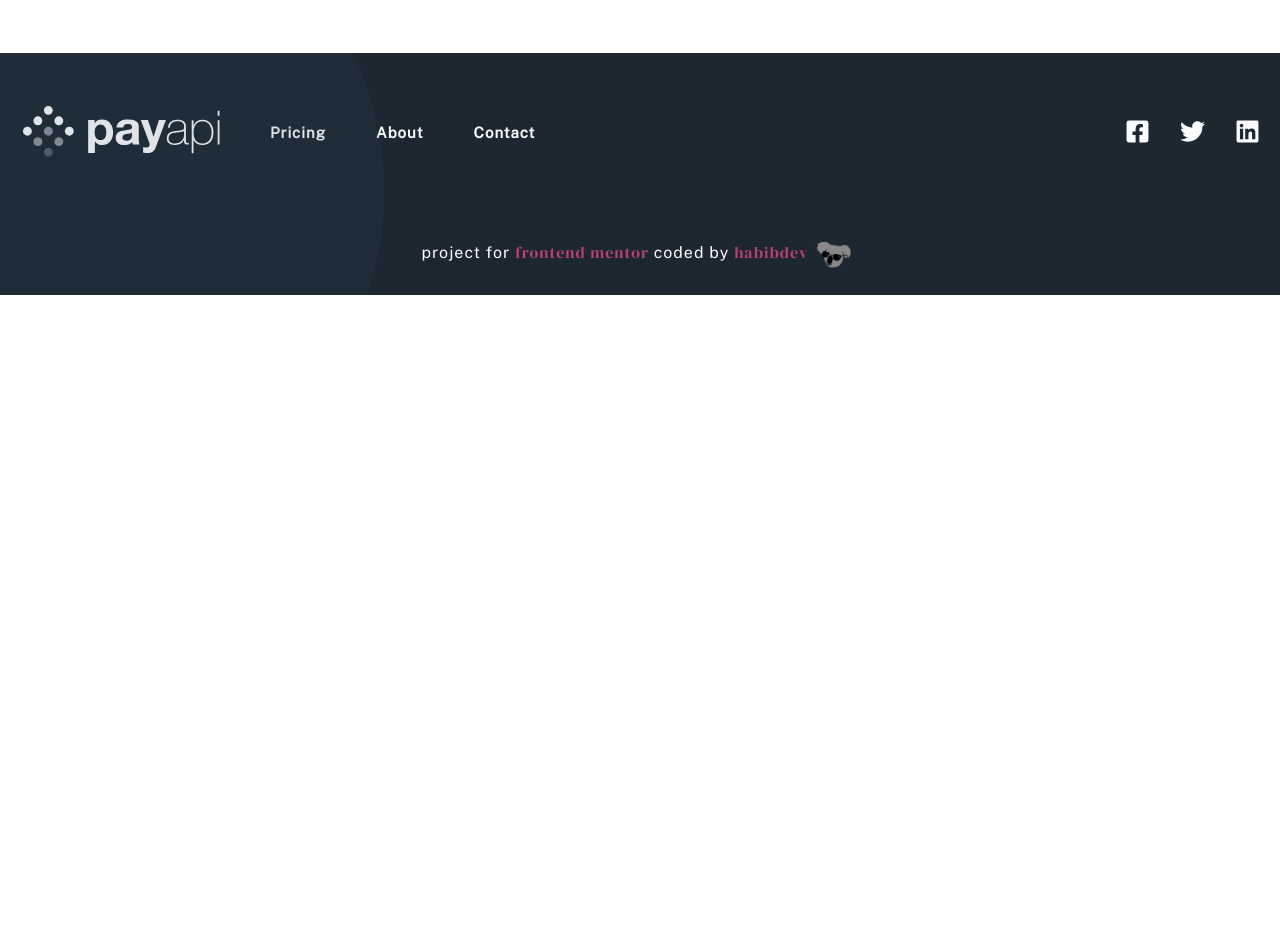
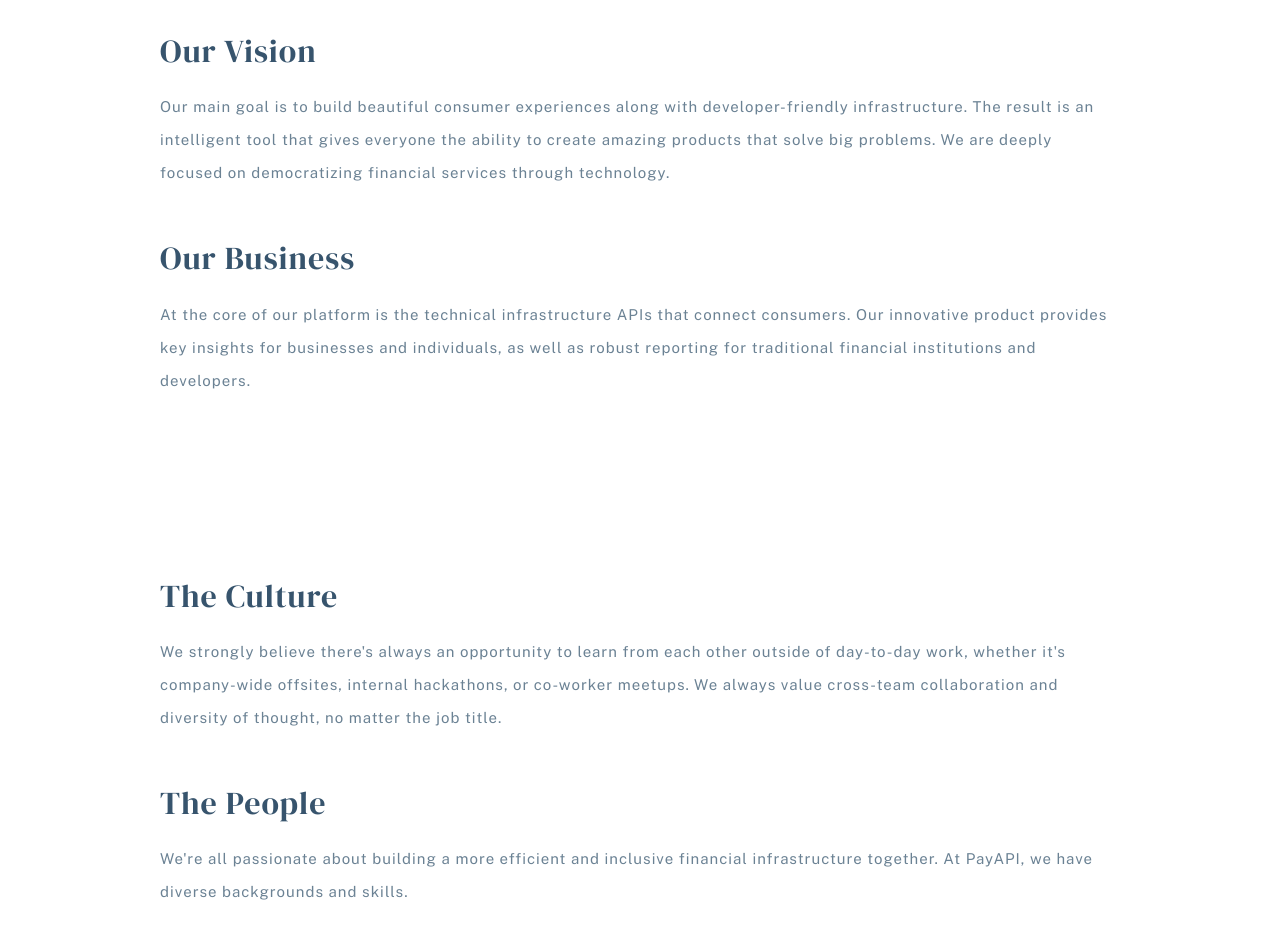
Before and after one commit to habibdev96/FEM-payapi-multi-page-website, a React (Create React App) app: page /About in a window 1280 px wide. Shown: the part 580-1532 px from the top of the page. Before the commit the page ends 875 px from the top, so only its background shows below. Built offline with nearby package versions, Linux system fonts and the light colour scheme.

Commit message:
created about company sections

```diff
--- /dev/null
+++ b/src/components/About/AboutCompany.js
@@ -0,0 +1,18 @@
+import styled from 'styled-components';
+import { AboutHeading } from '../styledElements/Headings';
+import Paragraph from '../styledElements/Paragraphs';
+
+const Article = styled.article`
+  margin: 3rem 0;
+`;
+
+const AboutCompany = ({ title, description }) => {
+  return (
+    <Article>
+      <AboutHeading>{title}</AboutHeading>
+      <Paragraph>{description}</Paragraph>
+    </Article>
+  );
+};
+
+export default AboutCompany;
--- /dev/null
+++ b/src/components/About/AboutCompanySections.js
@@ -0,0 +1,38 @@
+import { useState } from 'react';
+import styled from 'styled-components';
+import AboutCompany from './AboutCompany';
+import { aboutData } from '../../data';
+import { maxWidthSm, sectionSpacingSm } from '../../abstracts/Mixins';
+
+const Container = styled.div`
+  ${sectionSpacingSm}
+  ${maxWidthSm}
+`;
+
+export const AboutCompanyOne = () => {
+  const [aboutTop, setAboutTop] = useState(aboutData[0]);
+
+  return (
+    <section>
+      <Container>
+        {aboutTop.map((item) => (
+          <AboutCompany key={item.id} {...item} />
+        ))}
+      </Container>
+    </section>
+  );
+};
+
+export const AboutCompanyTwo = () => {
+  const [aboutBottom, setAboutBottom] = useState(aboutData[1]);
+
+  return (
+    <section>
+      <Container>
+        {aboutBottom.map((item) => (
+          <AboutCompany key={item.id} {...item} />
+        ))}
+      </Container>
+    </section>
+  );
+};
--- a/src/components/Pricing/PricingPlan.js
+++ b/src/components/Pricing/PricingPlan.js
@@ -49,7 +49,7 @@ const PricingPlan = ({ title, description, cost, features }) => {
       </div>
       <ul className='features'>
         {features.map((feat) => (
-          <li className='feature'>
+          <li className='feature' key={feat.id}>
             {feat.isAvailable && (
               <img
                 src={checkmarkIcon}
@@ -58,7 +58,6 @@ const PricingPlan = ({ title, description, cost, features }) => {
               />
             )}
             <span
-              key={feat.id}
               className={`feature-name ${!feat.isAvailable && 'unavailable'}`}
             >
               {feat.feature}
--- a/src/components/Shared/SubHero.js
+++ b/src/components/Shared/SubHero.js
@@ -5,6 +5,8 @@ import { SectionHeading } from '../styledElements/Headings';
 const Container = styled.div`
   ${maxWidthLg}
   ${sectionSpacingSm}
+  display: grid;
+  grid-template-columns: repeat(2, 1fr);
 `;
 
 const SubHero = ({ title }) => {
--- a/src/components/styledElements/Headings.js
+++ b/src/components/styledElements/Headings.js
@@ -23,3 +23,7 @@ export const PricingHeading = styled(SubHeading)`
   font-size: 3.2rem;
   color: var(--darkPink);
 `;
+
+export const AboutHeading = styled(PricingHeading)`
+  color: var(--sanJuanBlue);
+`;
--- a/src/components/styledElements/Link.js
+++ b/src/components/styledElements/Link.js
@@ -4,6 +4,8 @@ import { textStyles } from '../../abstracts/Mixins';
 
 const StyledLink = styled(Link)`
   ${textStyles}
+  position: relative;
+  z-index: 10;
   font-size: 1.5rem;
   font-weight: bold;
   transition: var(--mainTransition);
--- a/src/data.js
+++ b/src/data.js
@@ -208,3 +208,52 @@ export const pricingData = [
     ],
   },
 ];
+
+export const aboutData = [
+  [
+    {
+      id: 1,
+      title: 'Our Vision',
+      description:
+        'Our main goal is to build beautiful consumer experiences along with developer-friendly infrastructure. The result is an intelligent tool that gives everyone the ability to create amazing products that solve big problems. We are deeply focused on democratizing financial services through technology.',
+    },
+    {
+      id: 2,
+      title: 'Our Business',
+      description:
+        'At the core of our platform is the technical infrastructure APIs that connect consumers. Our innovative product provides key insights for businesses and individuals, as well as robust reporting for traditional financial institutions and developers.',
+    },
+  ],
+  [
+    {
+      id: 1,
+      title: 'The Culture',
+      description:
+        "We strongly believe there's always an opportunity to learn from each other outside of day-to-day work, whether it's company-wide offsites, internal hackathons, or co-worker meetups. We always value cross-team collaboration and diversity of thought, no matter the job title.",
+    },
+    {
+      id: 2,
+      title: 'The People',
+      description:
+        "We're all passionate about building a more efficient and inclusive financial infrastructure together. At PayAPI, we have diverse backgrounds and skills.",
+    },
+  ],
+];
+
+export const statsData = [
+  {
+    id: 1,
+    title: 'Team Members',
+    count: '300+',
+  },
+  {
+    id: 2,
+    title: 'Offices in the US',
+    count: '3',
+  },
+  {
+    id: 3,
+    title: 'Transactions Analyzed',
+    count: '10M+',
+  },
+];
--- a/src/pages/About.js
+++ b/src/pages/About.js
@@ -1,9 +1,17 @@
 import SubHero from '../components/Shared/SubHero';
+import {
+  AboutCompanyOne,
+  AboutCompanyTwo,
+} from '../components/About/AboutCompanySections';
 
 const About = () => {
   return (
     <>
-      <SubHero title='About' />
+      <SubHero title='We empower innovators by delivering access to the financial system' />
+      <main>
+        <AboutCompanyOne />
+        <AboutCompanyTwo />
+      </main>
     </>
   );
 };
```
